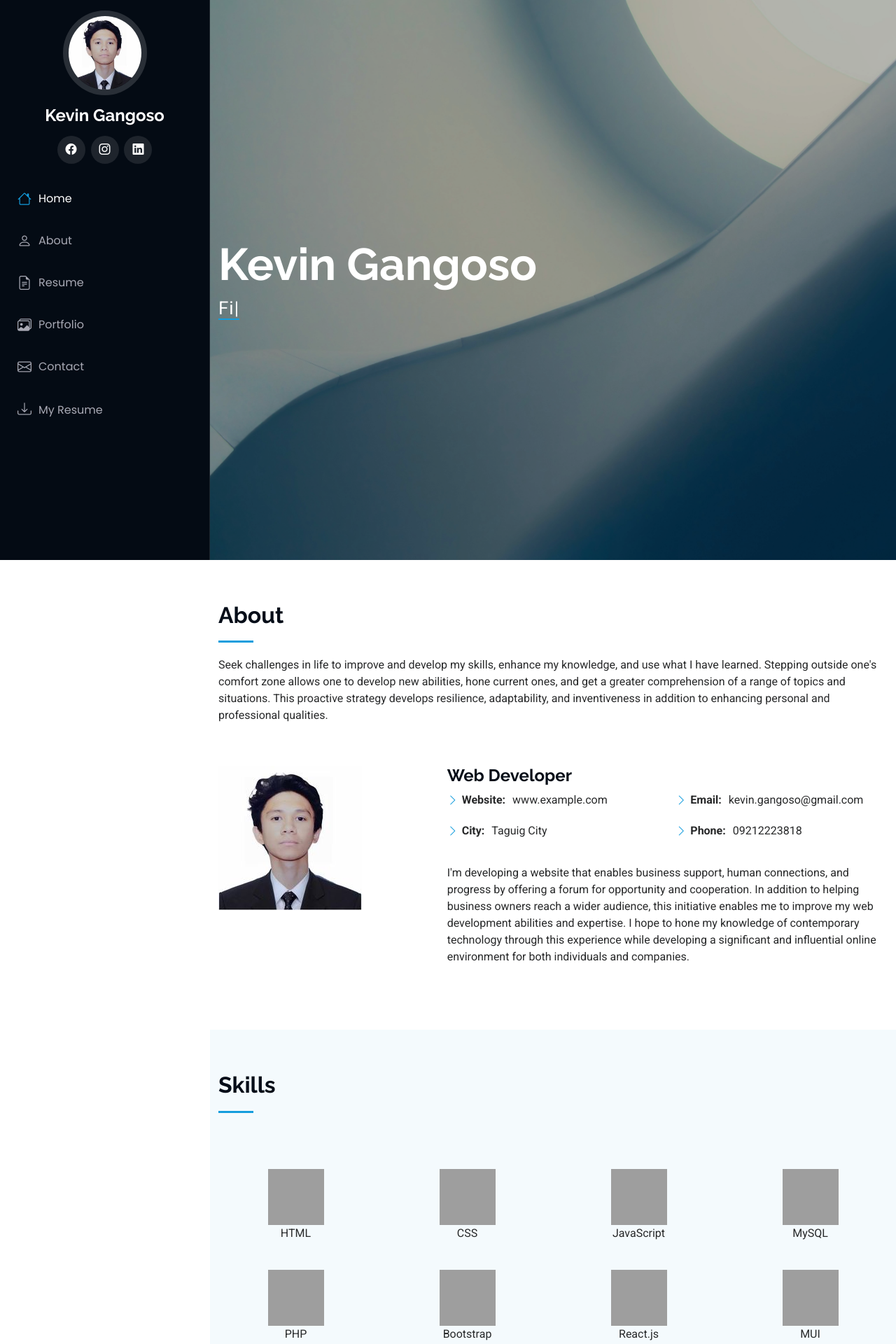
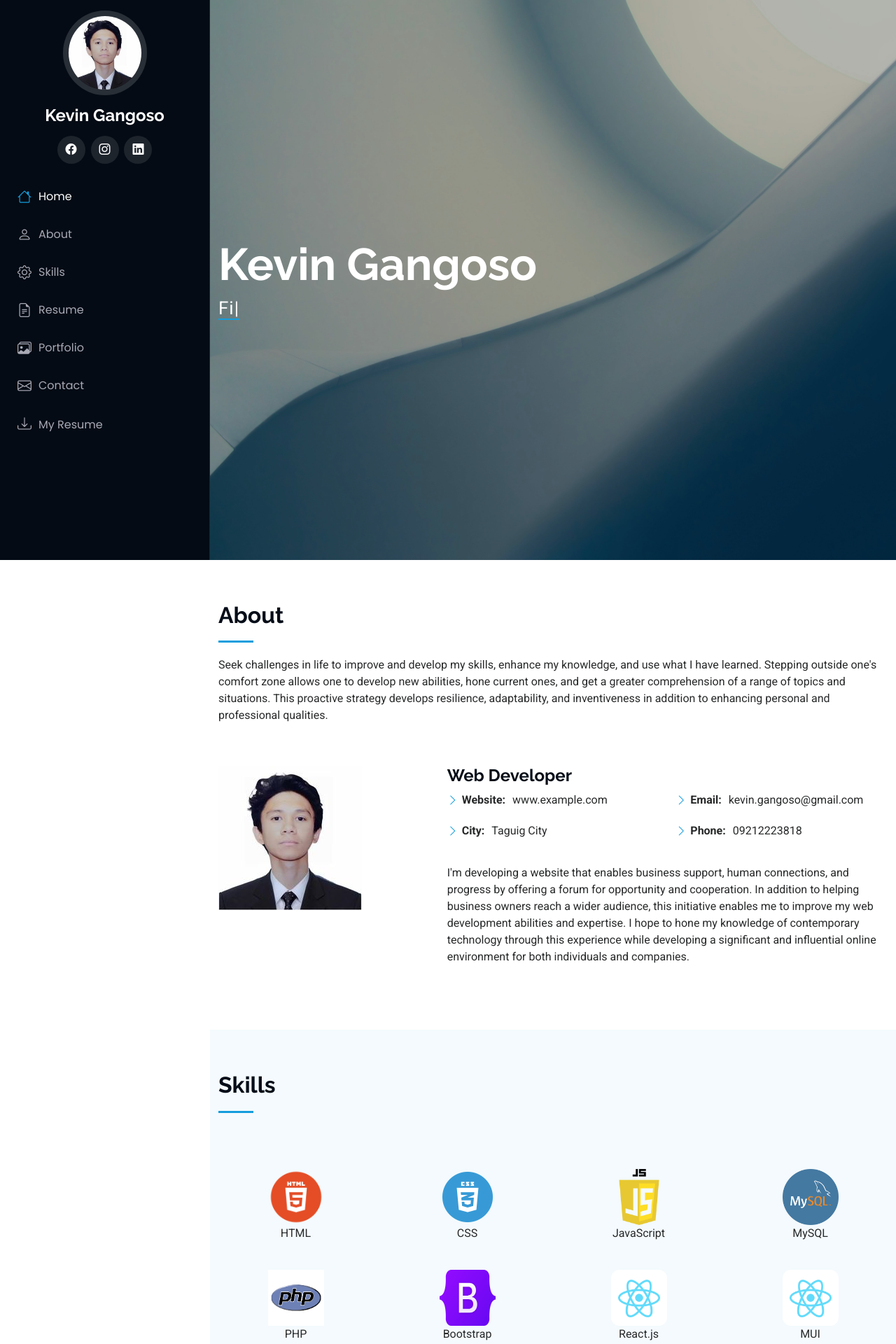
Before and after one commit to ktgangoso/Portfolio1.1, a PHP site: page / in a window 1280 px wide. Shown: the top 1920 px of the page at 70% size. Run offline with PHP 8.4, Linux system fonts and the light colour scheme; grey boxes are pictures that could not be loaded.

Commit message:
update skills image

```diff
--- a/assets/css/main.css
+++ b/assets/css/main.css
@@ -272,7 +272,7 @@ h6 {
 .navmenu a,
 .navmenu a:focus {
   color: var(--nav-color);
-  padding: 15px 10px;
+  padding: 12px 10px;
   font-family: var(--nav-font);
   font-size: 16px;
   font-weight: 400;
--- a/grocerdashboard.html
+++ b/grocerdashboard.html
@@ -63,6 +63,7 @@
       <ul>
         <li><a href="index.html#hero"><i class="bi bi-house navicon"></i>Home</a></li>
         <li><a href="index.html#about"><i class="bi bi-person navicon"></i> About</a></li>
+        <li><a href="index.html#skills"><i class="bi bi-gear navicon"></i> Skills</a></li>
         <li><a href="index.html#resume"><i class="bi bi-file-earmark-text navicon"></i> Resume</a></li>
         <li><a href="index.html#portfolio"><i class="bi bi-images navicon"></i> Portfolio</a></li>
         <li><a href="index.html#contact"><i class="bi bi-envelope navicon"></i> Contact</a></li>
--- a/grocereasestore.html
+++ b/grocereasestore.html
@@ -63,6 +63,7 @@
       <ul>
         <li><a href="index.html#hero"><i class="bi bi-house navicon"></i>Home</a></li>
         <li><a href="index.html#about"><i class="bi bi-person navicon"></i> About</a></li>
+        <li><a href="index.html#skills"><i class="bi bi-gear navicon"></i> Skills</a></li>
         <li><a href="index.html#resume"><i class="bi bi-file-earmark-text navicon"></i> Resume</a></li>
         <li><a href="index.html#portfolio"><i class="bi bi-images navicon"></i> Portfolio</a></li>
         <li><a href="index.html#contact"><i class="bi bi-envelope navicon"></i> Contact</a></li>
--- a/index.html
+++ b/index.html
@@ -63,6 +63,7 @@
       <ul>
         <li><a href="#hero" class="active"><i class="bi bi-house navicon"></i>Home</a></li>
         <li><a href="#about"><i class="bi bi-person navicon"></i> About</a></li>
+        <li><a href="#skills"><i class="bi bi-gear navicon"></i> Skills</a></li>
         <li><a href="#resume"><i class="bi bi-file-earmark-text navicon"></i> Resume</a></li>
         <li><a href="#portfolio"><i class="bi bi-images navicon"></i> Portfolio</a></li>
         <li><a href="#contact"><i class="bi bi-envelope navicon"></i> Contact</a></li>
@@ -152,35 +153,35 @@
       <div class="container" data-aos="fade-up" data-aos-delay="100">
         <div class="row text-center skills-icons">
           <div class="col-md-3 col-sm-6 mb-4">
-            <img src="path-to-icons/html5.svg" alt="HTML" class="skill-icon">
+            <img src="assets/skills/html.webp" alt="HTML" class="skill-icon">
             <p>HTML</p>
           </div>
           <div class="col-md-3 col-sm-6 mb-4">
-            <img src="path-to-icons/css3.svg" alt="CSS" class="skill-icon">
+            <img src="assets/skills/css.webp" alt="CSS" class="skill-icon">
             <p>CSS</p>
           </div>
           <div class="col-md-3 col-sm-6 mb-4">
-            <img src="path-to-icons/javascript.svg" alt="JavaScript" class="skill-icon">
+            <img src="assets/skills/js.webp" alt="JavaScript" class="skill-icon">
             <p>JavaScript</p>
           </div>
           <div class="col-md-3 col-sm-6 mb-4">
-            <img src="path-to-icons/mysql.svg" alt="MySQL" class="skill-icon">
+            <img src="assets/skills/mysql.png" alt="MySQL" class="skill-icon">
             <p>MySQL</p>
           </div>
           <div class="col-md-3 col-sm-6 mb-4">
-            <img src="path-to-icons/php.svg" alt="PHP" class="skill-icon">
+            <img src="assets/skills/php.png" alt="PHP" class="skill-icon">
             <p>PHP</p>
           </div>
           <div class="col-md-3 col-sm-6 mb-4">
-            <img src="path-to-icons/bootstrap.svg" alt="Bootstrap" class="skill-icon">
+            <img src="assets/skills/bootstrap.png" alt="Bootstrap" class="skill-icon">
             <p>Bootstrap</p>
           </div>
           <div class="col-md-3 col-sm-6 mb-4">
-            <img src="path-to-icons/react.svg" alt="React.js" class="skill-icon">
+            <img src="assets/skills/react.png" alt="React.js" class="skill-icon">
             <p>React.js</p>
           </div>
           <div class="col-md-3 col-sm-6 mb-4">
-            <img src="path-to-icons/mui.svg" alt="MUI" class="skill-icon">
+            <img src="assets/skills/react.png" alt="MUI" class="skill-icon">
             <p>MUI</p>
           </div>
         </div>
```
Also changed, not shown: assets/skills/bootstrap.png (added), assets/skills/css.webp (added), assets/skills/html.webp (added), assets/skills/js.png (added), assets/skills/js.webp (added), assets/skills/mui.webp (added), assets/skills/mysql.png (added), assets/skills/php.png (added), assets/skills/react.png (added).
